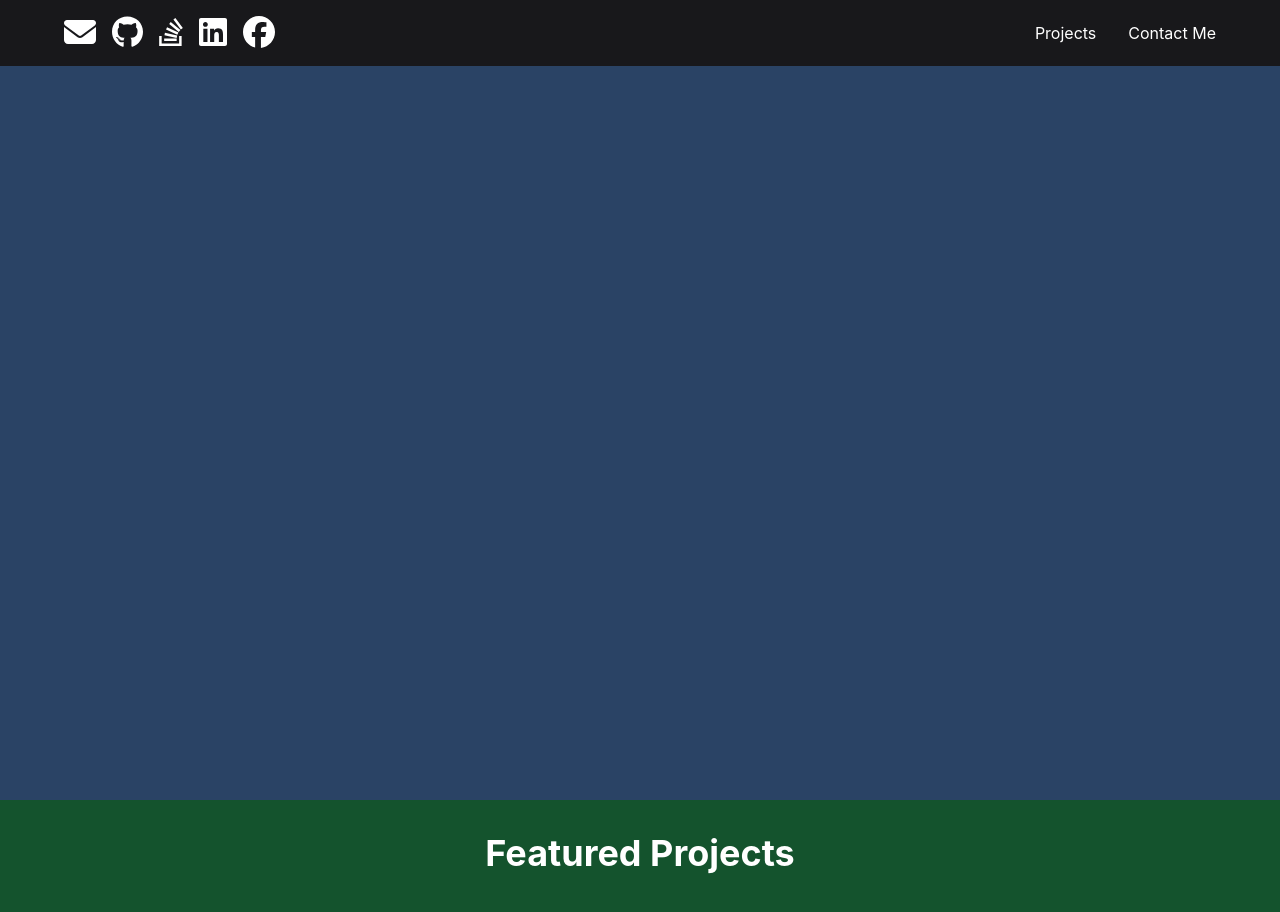
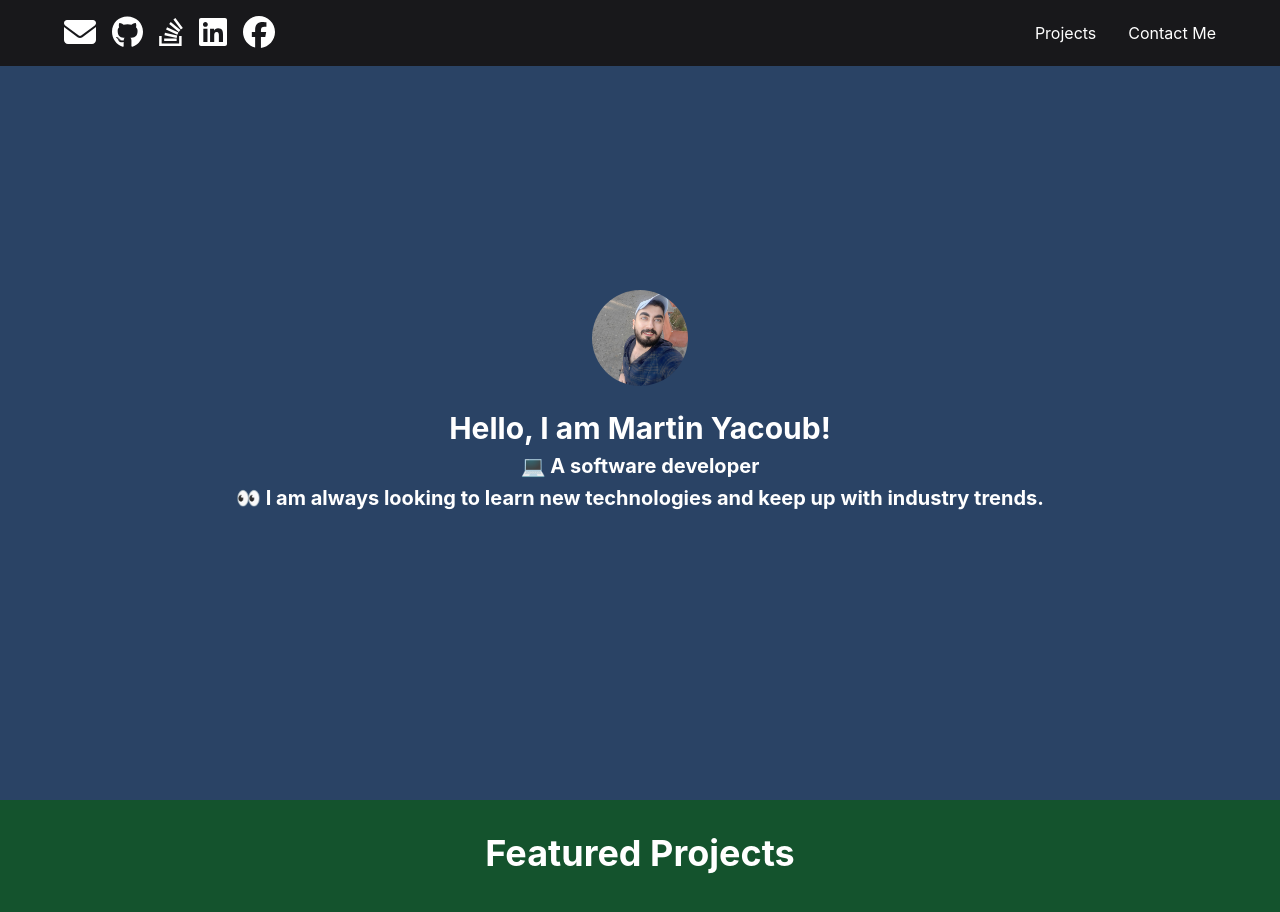
Before and after one commit to itsjustmartin/portfolioReact, a React (Create React App) app: page / in a window 1280 px wide. Shown: the top 912 px of the page. Built offline with nearby package versions, Linux system fonts and the light colour scheme.

Commit message:
step 2 and adding personal avatar

```diff
--- a/src/components/LandingSection.js
+++ b/src/components/LandingSection.js
@@ -2,9 +2,10 @@ import React from "react";
 import { Avatar, Heading, VStack } from "@chakra-ui/react";
 import FullScreenSection from "./FullScreenSection";
 
-const greeting = "Hello, I am Pete!";
-const bio1 = "A frontend developer";
-const bio2 = "specialised in React";
+import avatarImage from "../images/avataricon.png"; // Import the avatar image
+const greeting = "Hello, I am Martin Yacoub!";
+const bio1 = " 💻 A software developer";
+const bio2 = "👀 I am always looking to learn new technologies and keep up with industry trends.";
 
 // Implement the UI for the LandingSection component according to the instructions.
 // Use a combination of Avatar, Heading and VStack components.
@@ -15,6 +16,12 @@ const LandingSection = () => (
     isDarkBackground
     backgroundColor="#2A4365"
   >
+    <Avatar size="xl" src={avatarImage}/>
+    <VStack spacing={2} mt={4}>
+      <Heading size="lg" color="white">{greeting}</Heading>
+      <Heading size="md" color="white">{bio1}</Heading>
+      <Heading size="md" color="white">{bio2}</Heading>
+    </VStack>
 
   </FullScreenSection>
 );
```
Also changed, not shown: src/images/avataricon.png (added).
